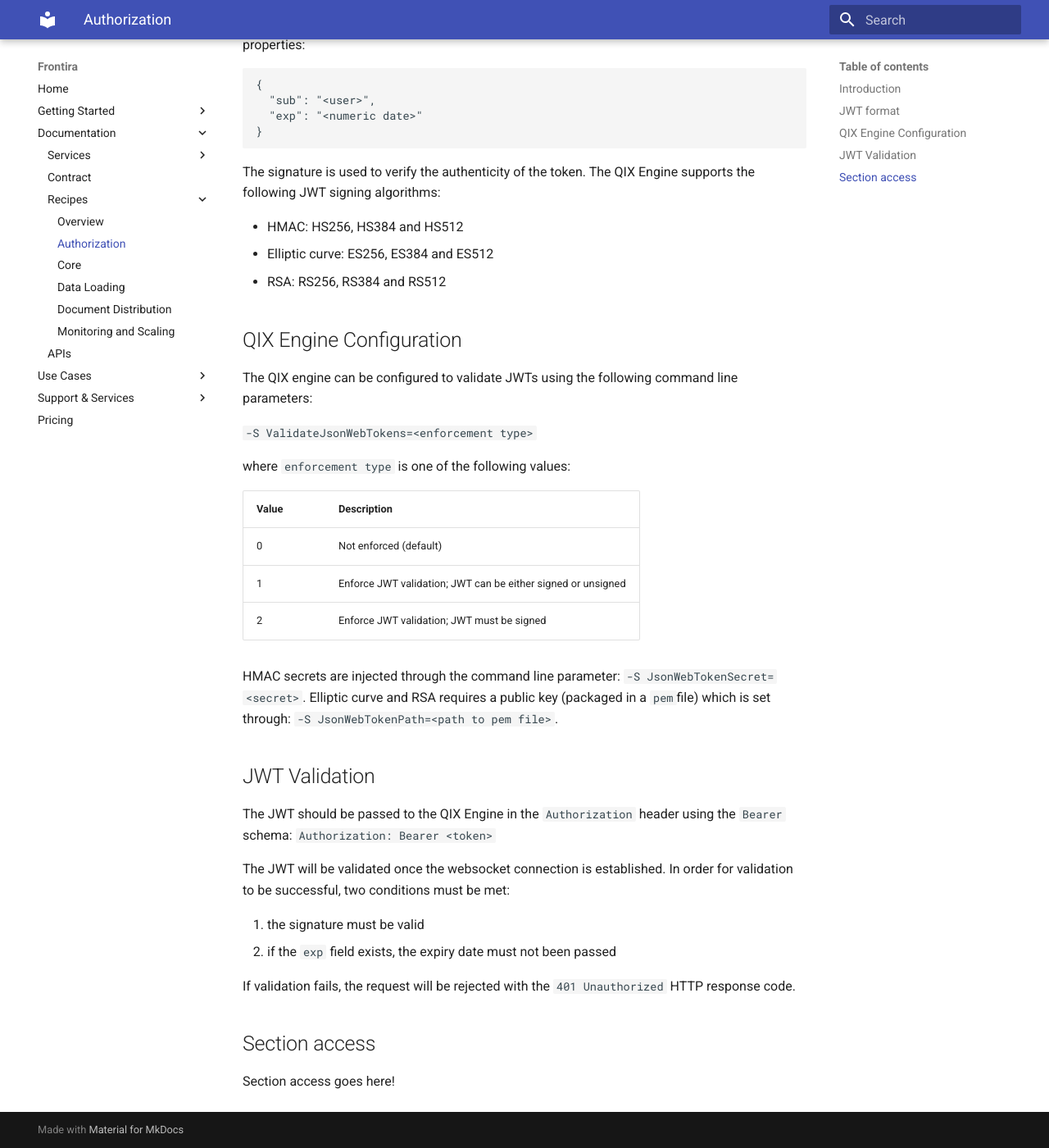
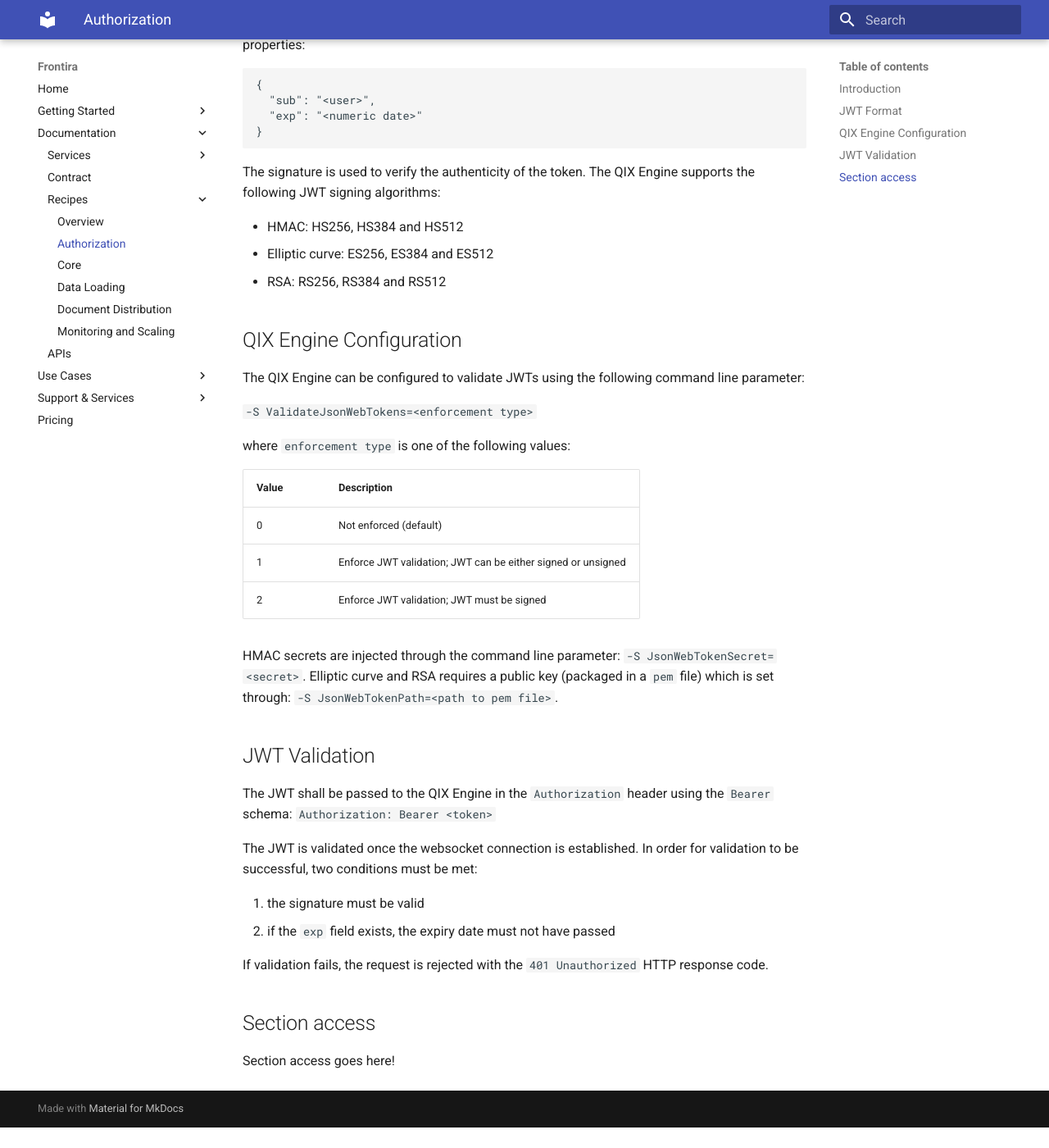
Before and after one commit to qlik-oss/core-website, an MkDocs documentation site: the page built from docs/documentation/recipes/authorization.md, in a window 1280 px wide and 1400 px high, scrolled down 820 px. Shown: the whole window at 82% size. Built offline with MkDocs 1.6.1 and Material for MkDocs 9.7.7, drawn with Linux system fonts in a browser that asks for light colours; old or Windows-style settings are respelled for this version of MkDocs; after the commit the page ends 2195 px from its top, so only the background shows below that; some of the changed text lies outside the part shown.

Commit message:
Fixed review comments

````diff
--- a/docs/documentation/recipes/authorization.md
+++ b/docs/documentation/recipes/authorization.md
@@ -7,13 +7,13 @@
 JSON Web Token (JWT) is an open standard for creating access tokens. To read more about the details of JWTs please
 refer to [https://jwt.io/](https://jwt.io/) and [RFC7519](https://tools.ietf.org/html/rfc7519).
 
-The QIX engine will use JWTs to:
+The QIX Engine will use JWTs to:
 
 - connect users to the same sessions
 - apply data security (i.e. section access)
 - enforce document level access control <---- needs to be verified
 
-## JWT format
+## JWT Format
 
 A typical JWT consists of three parts (each being base64url-encoded and separated by a dot):
 `{header}.{payload}.{signature}`.
@@ -22,8 +22,8 @@
 
 ```json
 {
-  "typ":"JWT",
-  "alg":"none"
+  "typ": "JWT",
+  "alg": "none"
 }
 ```
 
@@ -45,7 +45,7 @@
 
 ## QIX Engine Configuration
 
-The QIX engine can be configured to validate JWTs using the following command line parameters:
+The QIX Engine can be configured to validate JWTs using the following command line parameter:
 
 `-S ValidateJsonWebTokens=<enforcement type>`
 
@@ -58,20 +58,20 @@
 | 2 | Enforce JWT validation; JWT must be signed |
 
 HMAC secrets are injected through the command line parameter: `-S JsonWebTokenSecret=<secret>`. Elliptic curve and RSA
-requires a public key (packaged in a `pem`file)  which is set through: `-S JsonWebTokenPath=<path to pem file>`.
+requires a public key (packaged in a `pem` file)  which is set through: `-S JsonWebTokenPath=<path to pem file>`.
 
 ## JWT Validation
 
-The JWT should be passed to the QIX Engine in the `Authorization` header using the `Bearer` schema:
+The JWT shall be passed to the QIX Engine in the `Authorization` header using the `Bearer` schema:
 `Authorization: Bearer <token>`
 
-The JWT will be validated once the websocket connection is established. In order for validation to be successful, two
+The JWT is validated once the websocket connection is established. In order for validation to be successful, two
 conditions must be met:
 
 1. the signature must be valid
-1. if the `exp` field exists, the expiry date must not been passed
+1. if the `exp` field exists, the expiry date must not have passed
 
-If validation fails, the request will be rejected with the `401 Unauthorized` HTTP response code.
+If validation fails, the request is rejected with the `401 Unauthorized` HTTP response code.
 
 ## Section access
 
````
